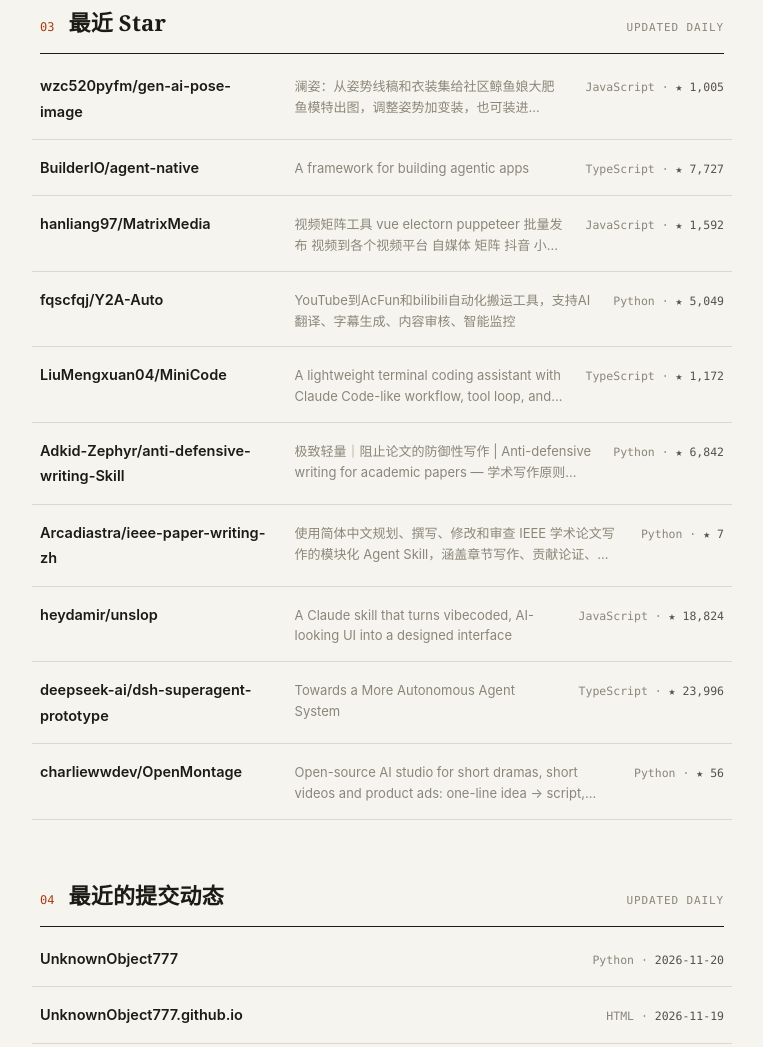
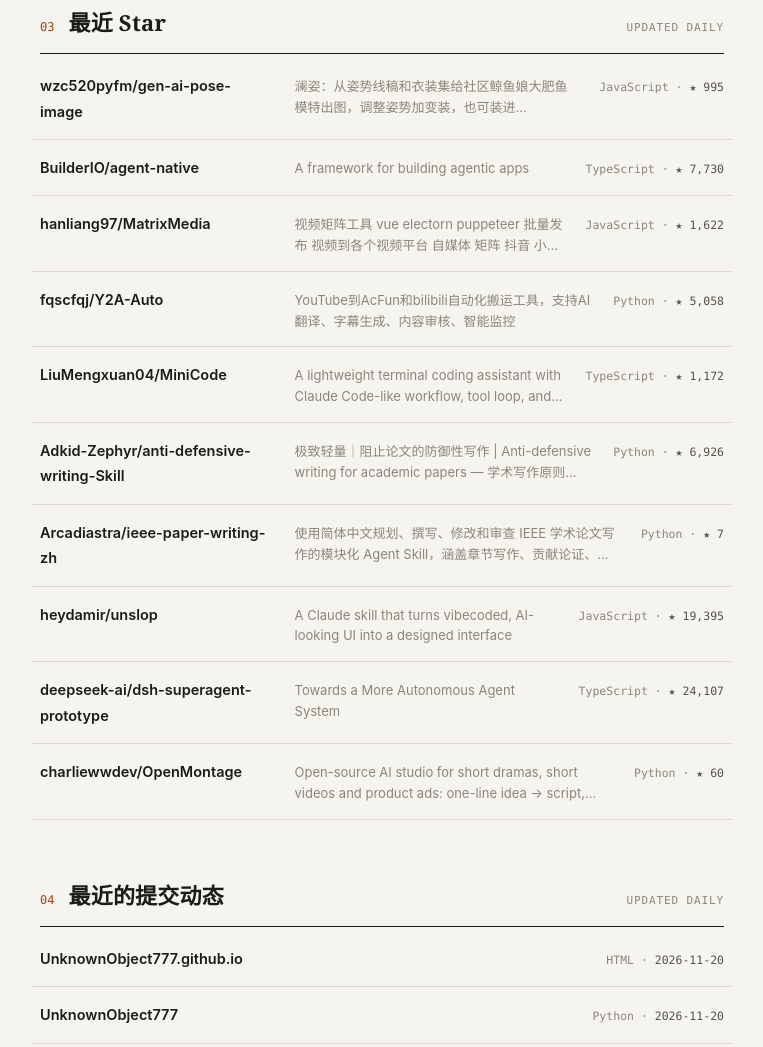
Before and after one commit to UnknownObject777/UnknownObject777.github.io, a plain HTML site: page index.html in a window 1280 px wide. Shown: the part 1402-2449 px from the top of the page, without its empty margins (258-1021 px from the left). Drawn offline with Linux system fonts and the light colour scheme.

Commit message:
chore: auto-update starred & recent repos

```diff
--- a/index.html
+++ b/index.html
@@ -236,22 +236,22 @@
   <a class="idx-row" href="https://github.com/wzc520pyfm/gen-ai-pose-image" target="_blank" rel="noopener">
     <span class="name">wzc520pyfm/gen-ai-pose-image</span>
     <span class="desc">澜姿：从姿势线稿和衣装集给社区鲸鱼娘大肥鱼模特出图，调整姿势加变装，也可装进 DeepSeek Harness。Lanpose generates images of the community whale-girl Dafeiyu from pose sketches and costumes, and installs into DeepSeek Harness.</span>
-    <span class="meta">JavaScript · <b>★ 1,005</b></span>
+    <span class="meta">JavaScript · <b>★ 995</b></span>
   </a>
   <a class="idx-row" href="https://github.com/BuilderIO/agent-native" target="_blank" rel="noopener">
     <span class="name">BuilderIO/agent-native</span>
     <span class="desc">A framework for building agentic apps</span>
-    <span class="meta">TypeScript · <b>★ 7,727</b></span>
+    <span class="meta">TypeScript · <b>★ 7,730</b></span>
   </a>
   <a class="idx-row" href="https://github.com/hanliang97/MatrixMedia" target="_blank" rel="noopener">
     <span class="name">hanliang97/MatrixMedia</span>
     <span class="desc">视频矩阵工具 vue electorn puppeteer 批量发布 视频到各个视频平台 自媒体 矩阵 抖音 小红书 头条 视频号 快手等 ai 自动化 cli</span>
-    <span class="meta">JavaScript · <b>★ 1,592</b></span>
+    <span class="meta">JavaScript · <b>★ 1,622</b></span>
   </a>
   <a class="idx-row" href="https://github.com/fqscfqj/Y2A-Auto" target="_blank" rel="noopener">
     <span class="name">fqscfqj/Y2A-Auto</span>
     <span class="desc">YouTube到AcFun和bilibili自动化搬运工具，支持AI翻译、字幕生成、内容审核、智能监控</span>
-    <span class="meta">Python · <b>★ 5,049</b></span>
+    <span class="meta">Python · <b>★ 5,058</b></span>
   </a>
   <a class="idx-row" href="https://github.com/LiuMengxuan04/MiniCode" target="_blank" rel="noopener">
     <span class="name">LiuMengxuan04/MiniCode</span>
@@ -261,7 +261,7 @@
   <a class="idx-row" href="https://github.com/Adkid-Zephyr/anti-defensive-writing-Skill" target="_blank" rel="noopener">
     <span class="name">Adkid-Zephyr/anti-defensive-writing-Skill</span>
     <span class="desc">极致轻量｜阻止论文的防御性写作 | Anti-defensive writing for academic papers — 学术写作原则 Skill + prompt pack (CN/EN)</span>
-    <span class="meta">Python · <b>★ 6,842</b></span>
+    <span class="meta">Python · <b>★ 6,926</b></span>
   </a>
   <a class="idx-row" href="https://github.com/Arcadiastra/ieee-paper-writing-zh" target="_blank" rel="noopener">
     <span class="name">Arcadiastra/ieee-paper-writing-zh</span>
@@ -271,17 +271,17 @@
   <a class="idx-row" href="https://github.com/heydamir/unslop" target="_blank" rel="noopener">
     <span class="name">heydamir/unslop</span>
     <span class="desc">A Claude skill that turns vibecoded, AI-looking UI into a designed interface</span>
-    <span class="meta">JavaScript · <b>★ 18,824</b></span>
+    <span class="meta">JavaScript · <b>★ 19,395</b></span>
   </a>
   <a class="idx-row" href="https://github.com/deepseek-ai/dsh-superagent-prototype" target="_blank" rel="noopener">
     <span class="name">deepseek-ai/dsh-superagent-prototype</span>
     <span class="desc">Towards a More Autonomous Agent System</span>
-    <span class="meta">TypeScript · <b>★ 23,996</b></span>
+    <span class="meta">TypeScript · <b>★ 24,107</b></span>
   </a>
   <a class="idx-row" href="https://github.com/charliewwdev/OpenMontage" target="_blank" rel="noopener">
     <span class="name">charliewwdev/OpenMontage</span>
     <span class="desc">Open-source AI studio for short dramas, short videos and product ads: one-line idea → script, cast, storyboard, video, voice, edit. Self-hosted. | AI 短剧/短视频工坊</span>
-    <span class="meta">Python · <b>★ 56</b></span>
+    <span class="meta">Python · <b>★ 60</b></span>
   </a>
 </div>
 <!-- STARS:END -->
@@ -295,15 +295,15 @@
       </div>
       <!-- REPOS:START -->
 <div class="idx">
+  <a class="idx-row" href="https://github.com/UnknownObject777/UnknownObject777.github.io" target="_blank" rel="noopener">
+    <span class="name">UnknownObject777.github.io</span>
+    <span class="desc"></span>
+    <span class="meta">HTML · <b>2026-11-20</b></span>
+  </a>
   <a class="idx-row" href="https://github.com/UnknownObject777/UnknownObject777" target="_blank" rel="noopener">
     <span class="name">UnknownObject777</span>
     <span class="desc"></span>
     <span class="meta">Python · <b>2026-11-20</b></span>
-  </a>
-  <a class="idx-row" href="https://github.com/UnknownObject777/UnknownObject777.github.io" target="_blank" rel="noopener">
-    <span class="name">UnknownObject777.github.io</span>
-    <span class="desc"></span>
-    <span class="meta">HTML · <b>2026-11-19</b></span>
   </a>
   <a class="idx-row" href="https://github.com/UnknownObject777/ai-intern-coding-assessment-cuichenhao" target="_blank" rel="noopener">
     <span class="name">ai-intern-coding-assessment-cuichenhao</span>
@@ -344,7 +344,7 @@
   <footer>
     <span>© 2026 Chenhao Cui · GitHub Pages</span>
     <!-- UPDATED:START -->
-<span>last updated 2026-11-20 07:30 UTC · auto-generated by <a href="https://github.com/UnknownObject777/UnknownObject777.github.io/actions">GitHub Actions</a></span>
+<span>last updated 2026-11-21 07:26 UTC · auto-generated by <a href="https://github.com/UnknownObject777/UnknownObject777.github.io/actions">GitHub Actions</a></span>
 <!-- UPDATED:END -->
   </footer>
 
```
